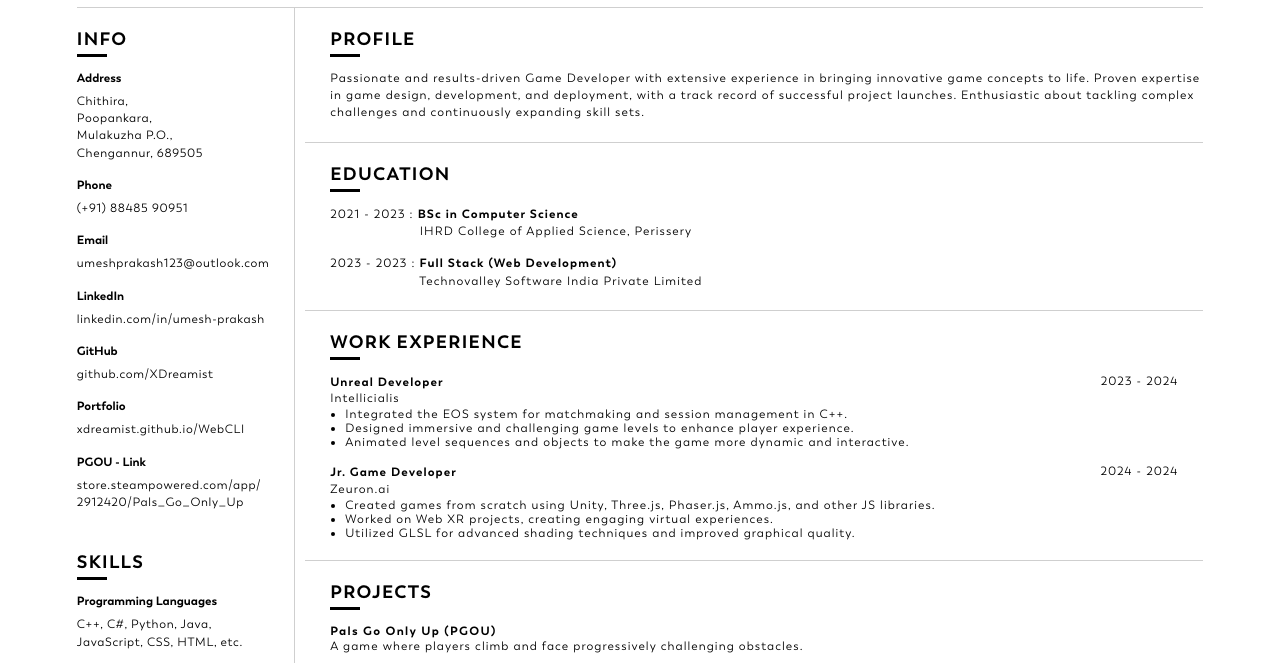
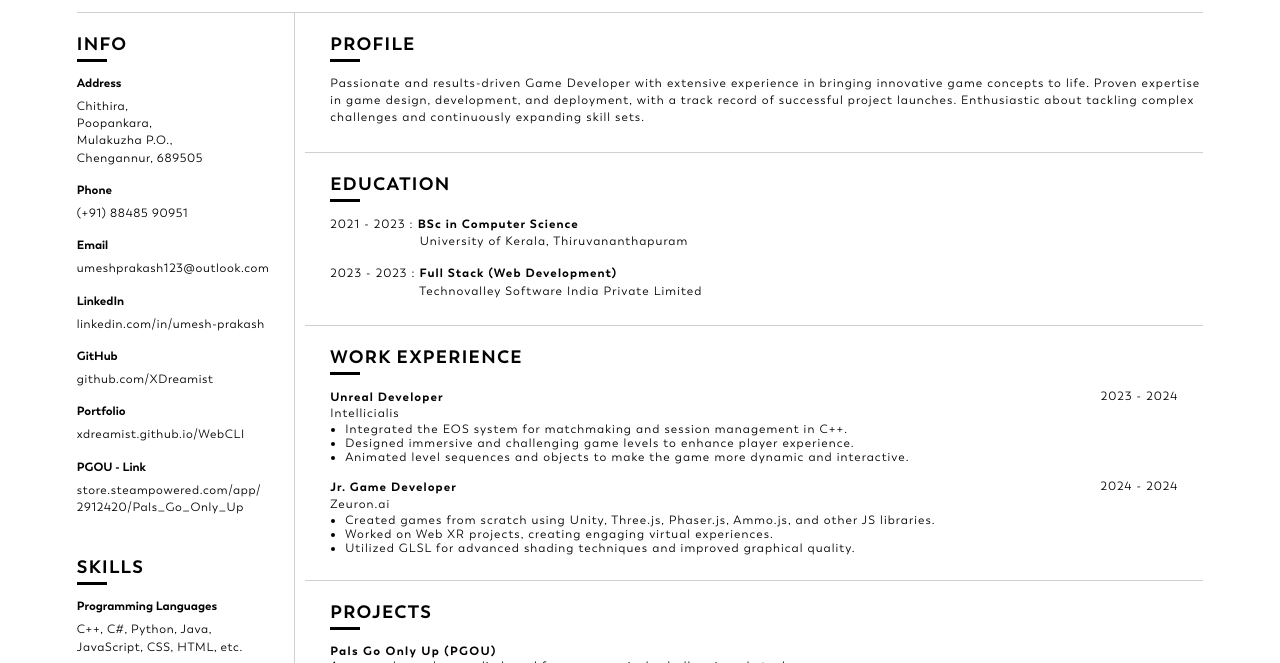
Before and after one commit to XDreamist/WebCLI, a plain HTML site: page src/resume/resume.html in a window 1280 px wide. Shown: the part 100-763 px from the top of the page. Drawn offline with Linux system fonts and the light colour scheme.

Commit message:
update: university

```diff
--- a/src/resume/resume.css
+++ b/src/resume/resume.css
@@ -80,7 +80,7 @@ h3 {
   width: 100%;
   height: 0.1vh;
   background-color: #00000030;
-  margin-top: 10px;
+  margin-top: 15px;
 }
 
 .vertical-line {
@@ -165,7 +165,7 @@ h3 {
     margin-left: 40px;
   }
   .horizontal-line {
-    margin-top: 20px;
+    margin-top: 25px;
   }
 }
 
--- a/src/resume/resume.html
+++ b/src/resume/resume.html
@@ -101,7 +101,7 @@
                     2021 - 2023 : <b>BSc in Computer Science</b>
                     <p>
                         &emsp;&emsp;&emsp;&emsp;&emsp;&emsp;&ensp;
-                        IHRD College of Applied Science, Perissery
+                        University of Kerala, Thiruvananthapuram
                     </p>
                 </p>
                 <br>
```
Also changed, not shown: src/resume/resume1.html (+1 -1 lines), 2 other files.
